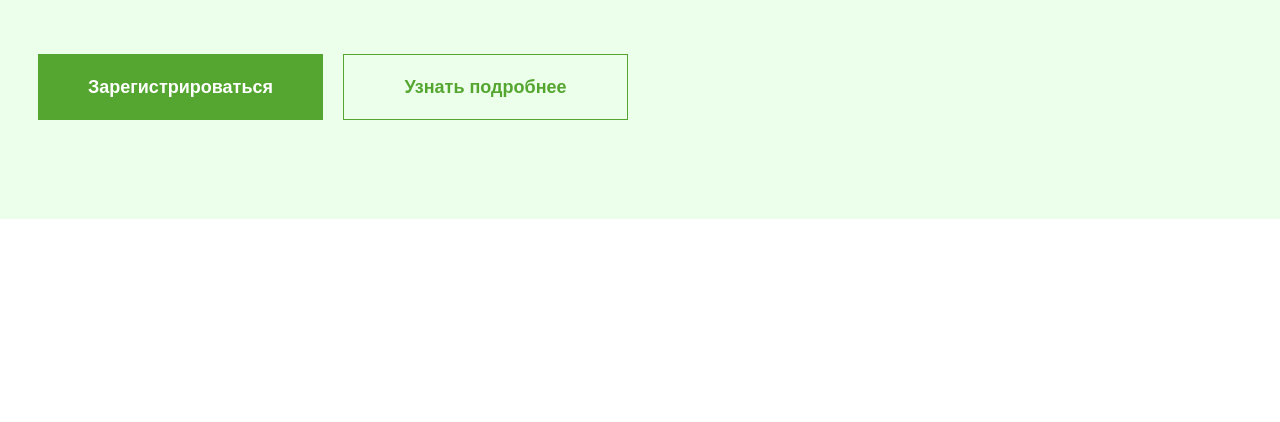
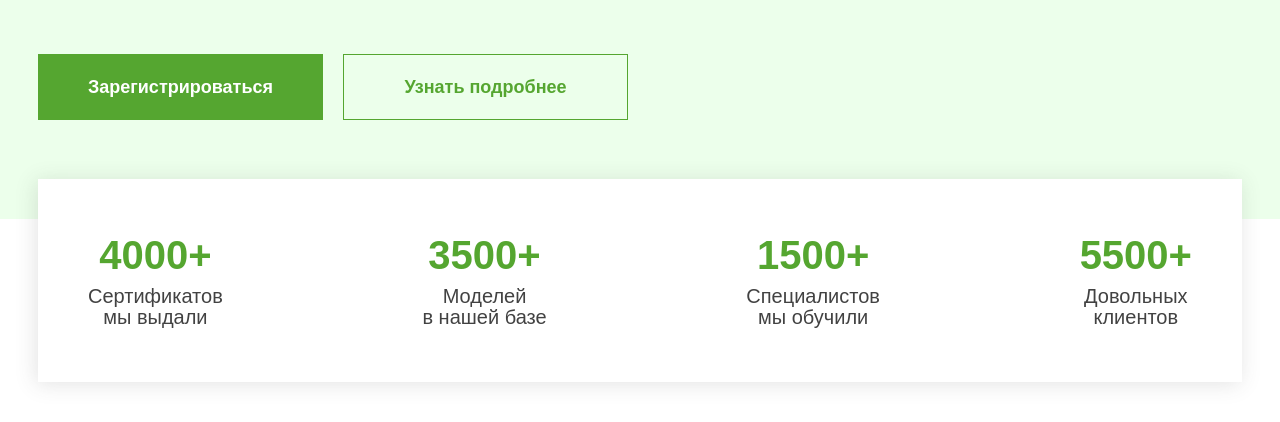
Before and after one commit to OksLan/Valmari, a website built with Vite: page source/index.html in a window 1280 px wide. Shown: the part 520-942 px from the top of the page. Before the commit the page ends 805 px from the top, so only its background shows below. Built offline with nearby package versions, Linux system fonts and the light colour scheme.

Commit message:
01/06 (1)

```diff
--- a/source/index.html
+++ b/source/index.html
@@ -190,7 +190,49 @@
       </div>
     </section>
 
-    <section class="figures"></section>
+    <section class="stats">
+      <div class="container">
+
+        <ul class="stats__list">
+
+          <li class="stats__item">
+            <span class="stats__value">4000+</span>
+            <p class="stats__text">
+              Сертификатов<br>
+              мы выдали
+            </p>
+          </li>
+
+          <li class="stats__item">
+            <span class="stats__value">3500+</span>
+            <p class="stats__text">
+              Моделей<br>
+              в нашей базе
+            </p>
+          </li>
+
+          <li class="stats__item">
+            <span class="stats__value">1500+</span>
+            <p class="stats__text">
+              Специалистов<br>
+              мы обучили
+            </p>
+          </li>
+
+          <li class="stats__item">
+            <span class="stats__value">5500+</span>
+            <p class="stats__text">
+              Довольных<br>
+              клиентов
+            </p>
+          </li>
+
+        </ul>
+
+      </div>
+    </section>
+
+
     <section class="courses"></section>
     <section class="about"></section>
     <section class="training"></section>
--- a/source/sass/blocks/promo.scss
+++ b/source/sass/blocks/promo.scss
@@ -2,9 +2,6 @@
   background-color: #ecffeb;
   width: 100%;
   height: 584px;
-  position: relative;
-  align-items: center;
-  justify-content: center;
 
   @media (max-width: 1439px) {
   }
--- /dev/null
+++ b/source/sass/blocks/stats.scss
@@ -0,0 +1,37 @@
+.stats {
+  position: relative;
+  top: -20px;
+  z-index: 100;
+}
+
+.stats__list {
+  position: relative;
+  top: -20px;
+  display: flex;
+  justify-content: space-between;
+  align-items: center;
+  padding: 54px 50px;
+  box-shadow: -2px 2px 20px 0px rgba(66, 66, 66, 0.15);
+  background-color: white;
+}
+
+.stats__item {
+  text-align: center;
+}
+
+.stats__value {
+  display: block;
+  margin-bottom: 8px;
+
+  font-weight: 700;
+  color: $basic-green;
+  font-size: 40px;
+  line-height: 45px;
+}
+
+.stats__text {
+  font-weight: 400;
+  font-size: 20px;
+  line-height: 21px;
+  color: $text;
+}
--- a/source/sass/style.scss
+++ b/source/sass/style.scss
@@ -7,7 +7,7 @@
 @import "blocks/header";
 @import "blocks/nav";
 @import "blocks/promo";
-@import "blocks/figures";
+@import "blocks/stats";
 @import "blocks/courses";
 @import "blocks/about";
 @import "blocks/training";
```
Also changed, not shown: source/sass/blocks/figures.scss (deleted).
